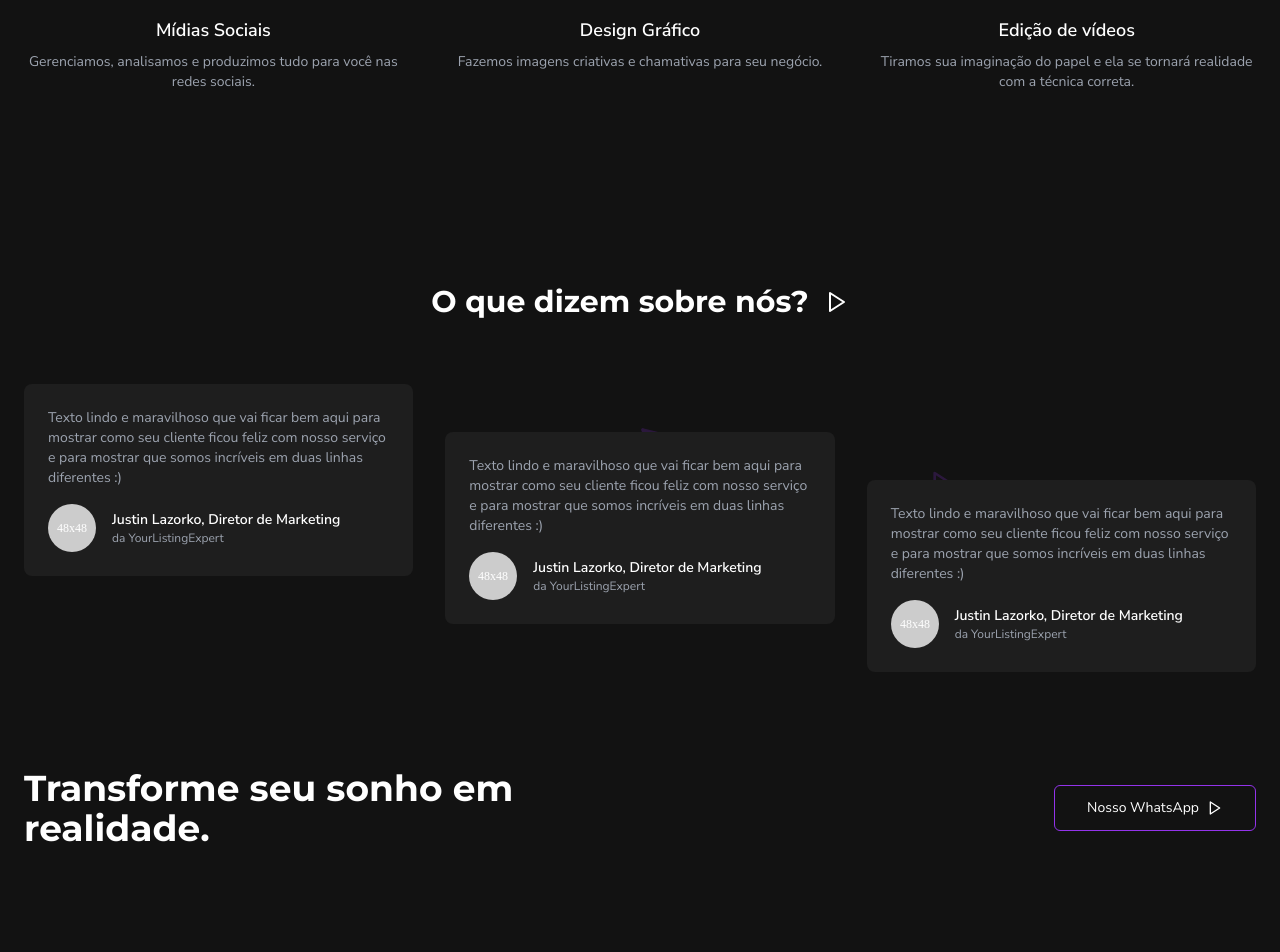
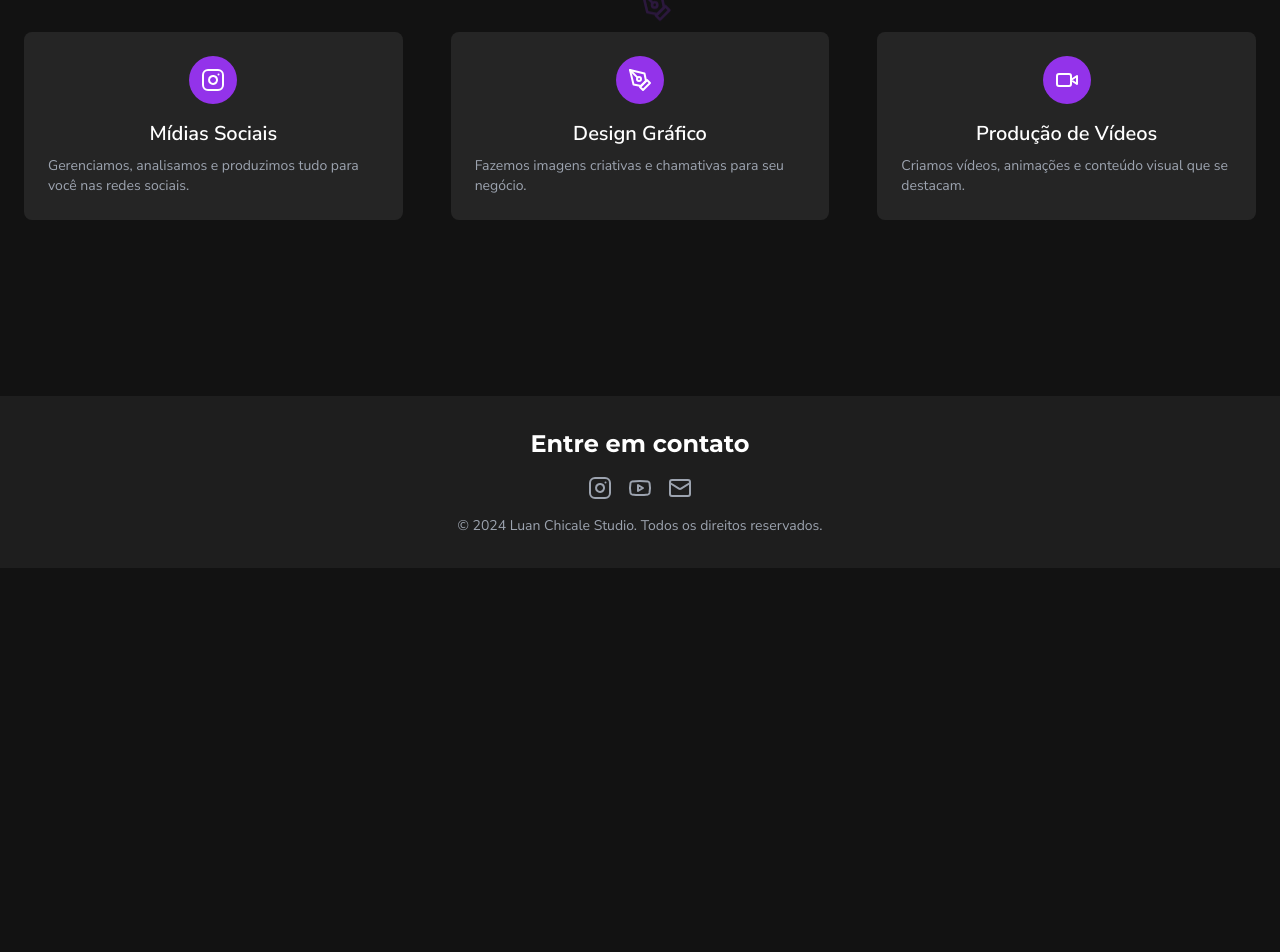
Before and after one commit to luanhrods/lcs, a Next.js app: page / in a window 1280 px wide. Shown: the part 1560-2512 px from the top of the page. After the commit the page ends 2128 px from the top, so only its background shows below. Built offline with nearby package versions, Linux system fonts and the light colour scheme.

Commit message:
Update index.tsx

```diff
--- a/pages/index.tsx
+++ b/pages/index.tsx
@@ -118,72 +118,37 @@ const Home: NextPage = () => {
               { icon: <Instagram className="w-8 h-8" />, title: 'Webdesign (UX)', description: 'Criamos experiências incríveis para seu website ou plataforma.' },
               { icon: <Instagram className="w-8 h-8" />, title: 'Mídias Sociais', description: 'Gerenciamos, analisamos e produzimos tudo para você nas redes sociais.' },
               { icon: <PenTool className="w-8 h-8" />, title: 'Design Gráfico', description: 'Fazemos imagens criativas e chamativas para seu negócio.' },
-              { icon: <Video className="w-8 h-8" />, title: 'Edição de vídeos', description: 'Tiramos sua imaginação do papel e ela se tornará realidade com a técnica correta.' },
-            ].map((service, index) => (
-              <div key={index} className="flex flex-col items-center text-center">
-                <div className="mb-4 text-purple-600">{service.icon}</div>
-                <h3 className="text-lg font-semibold mb-2 font-nunito">{service.title}</h3>
-                <p className="text-gray-400 text-sm font-nunito">{service.description}</p>
+              { icon: <Video className="w-8 h-8" />, title: 'Produção de Vídeos', description: 'Criamos vídeos, animações e conteúdo visual que se destacam.' },
+            ].map((item, index) => (
+              <div key={index} className="bg-[#252525] p-6 rounded-lg flex flex-col items-center">
+                <div className="bg-purple-600 p-3 rounded-full w-12 h-12 flex items-center justify-center mb-4">
+                  {item.icon}
+                </div>
+                <h3 className="text-xl font-semibold mb-2 font-nunito">{item.title}</h3>
+                <p className="text-gray-400 text-sm font-nunito">{item.description}</p>
               </div>
             ))}
-          </div>
-        </section>
-
-        <section className="container mx-auto px-6 py-24">
-          <h2 className="text-3xl font-bold mb-16 flex items-center justify-center font-montserrat">
-            O que dizem sobre nós?
-            <Play className="ml-4 w-6 h-6" />
-          </h2>
-          <div className="grid grid-cols-1 md:grid-cols-3 gap-8 relative">
-            {[
-              { offset: 'md:translate-y-0', image: '/placeholder.svg' },
-              { offset: 'md:translate-y-12', image: '/placeholder.svg' },
-              { offset: 'md:translate-y-24', image: '/placeholder.svg' },
-            ].map((item, index) => (
-              <div key={index} className={`bg-[#1E1E1E] p-6 rounded-lg ${item.offset}`}>
-                <p className="text-gray-400 mb-4 text-sm font-nunito">
-                  Texto lindo e maravilhoso que vai ficar bem aqui para mostrar como seu cliente ficou feliz com nosso serviço e para mostrar que somos incríveis em duas linhas diferentes :)
-                </p>
-                <div className="flex items-center">
-                  <Image src={item.image} alt="Client" width={48} height={48} className="rounded-full mr-4" />
-                  <div>
-                    <h4 className="font-semibold text-sm font-nunito">Justin Lazorko, Diretor de Marketing</h4>
-                    <p className="text-xs text-gray-400 font-nunito">da YourListingExpert</p>
-                  </div>
-                </div>
-              </div>
-            ))}
-          </div>
-        </section>
-
-        <section className="container mx-auto px-6 py-24">
-          <div className="flex flex-col md:flex-row items-center justify-between">
-            <h2 className="text-4xl font-bold mb-8 md:mb-0 font-montserrat md:w-1/2">Transforme seu sonho
-              em realidade.</h2>
-            <button className="bg-transparent text-white px-8 py-3 rounded-md text-sm font-medium inline-flex items-center font-nunito border border-purple-600 hover:bg-purple-600 transition-colors duration-300">
-              Nosso WhatsApp
-              <Play className="ml-2 w-4 h-4" />
-            </button>
           </div>
         </section>
       </main>
 
       <footer className="bg-[#1E1E1E] py-8">
-        <div className="container mx-auto px-6">
-          <div className="flex flex-col md:flex-row justify-between items-center mb-4">
-            <div className="flex items-center space-x-2 mb-4 md:mb-0">
-              <div className="w-8 h-8 bg-purple-600 rounded-full"></div>
-              <span className="font-semibold text-sm font-montserrat">LC Studio</span>
-            </div>
-            <nav className="flex space-x-6">
-              <Link href="#" className="text-gray-400 hover:text-purple-600 text-sm font-nunito transition-colors duration-300">Ajuda</Link>
-              <Link href="#" className="text-gray-400 hover:text-purple-600 text-sm font-nunito transition-colors duration-300">Política de Privacidade</Link>
-              <Link href="#" className="text-gray-400 hover:text-purple-600 text-sm font-nunito transition-colors duration-300">Política de Dados</Link>
-            </nav>
+        <div className="container mx-auto px-6 flex flex-col items-center">
+          <h2 className="text-2xl font-bold mb-4 font-montserrat">Entre em contato</h2>
+          <div className="flex space-x-4">
+            <Link href="#" className="text-gray-400 hover:text-purple-600">
+              <Instagram className="w-6 h-6" />
+            </Link>
+            <Link href="#" className="text-gray-400 hover:text-purple-600">
+              <Youtube className="w-6 h-6" />
+            </Link>
+            <Link href="#" className="text-gray-400 hover:text-purple-600">
+              <Mail className="w-6 h-6" />
+            </Link>
           </div>
-          <div className="text-center md:text-left text-gray-400 text-xs font-nunito">
-            © 2005-2024 LC Studio (Former ProjetoMidia)
-          </div>
+          <p className="text-gray-400 text-sm mt-4 font-nunito">
+            &copy; 2024 Luan Chicale Studio. Todos os direitos reservados.
+          </p>
         </div>
       </footer>
     </div>
```
